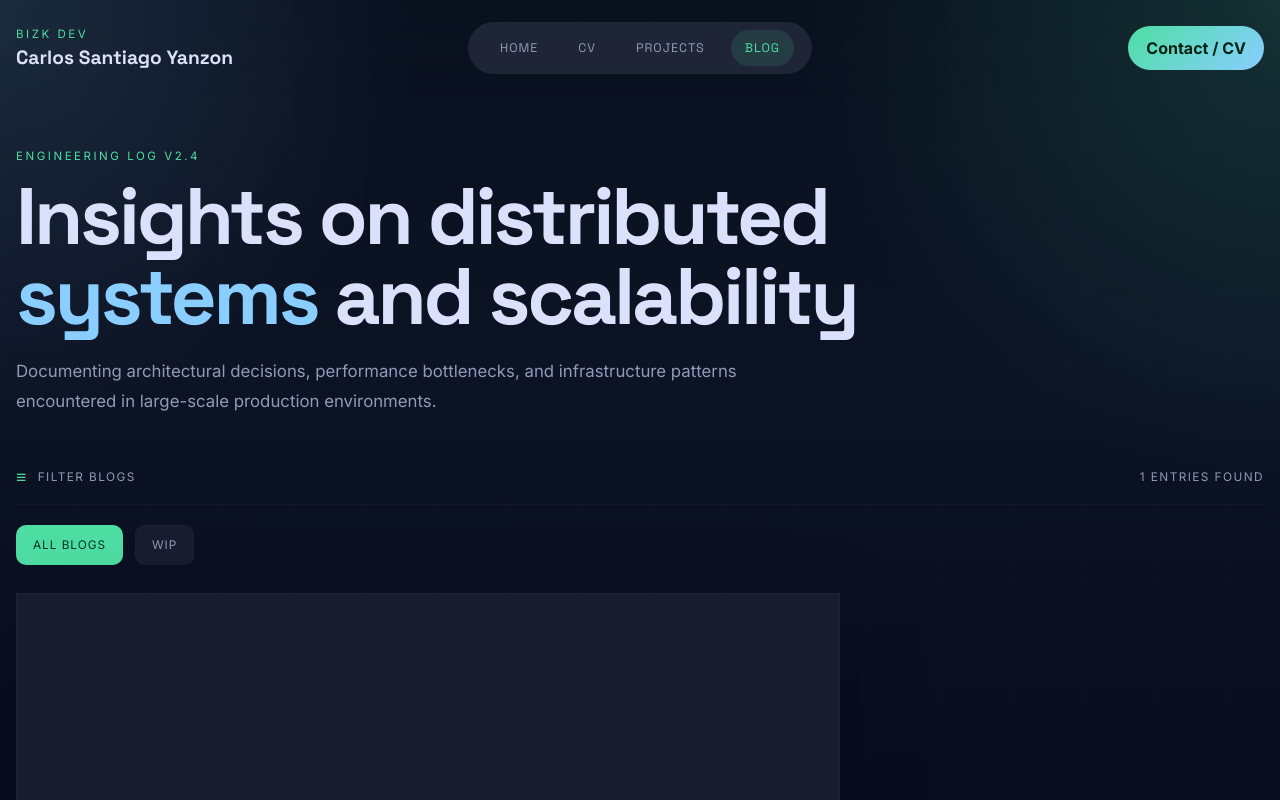
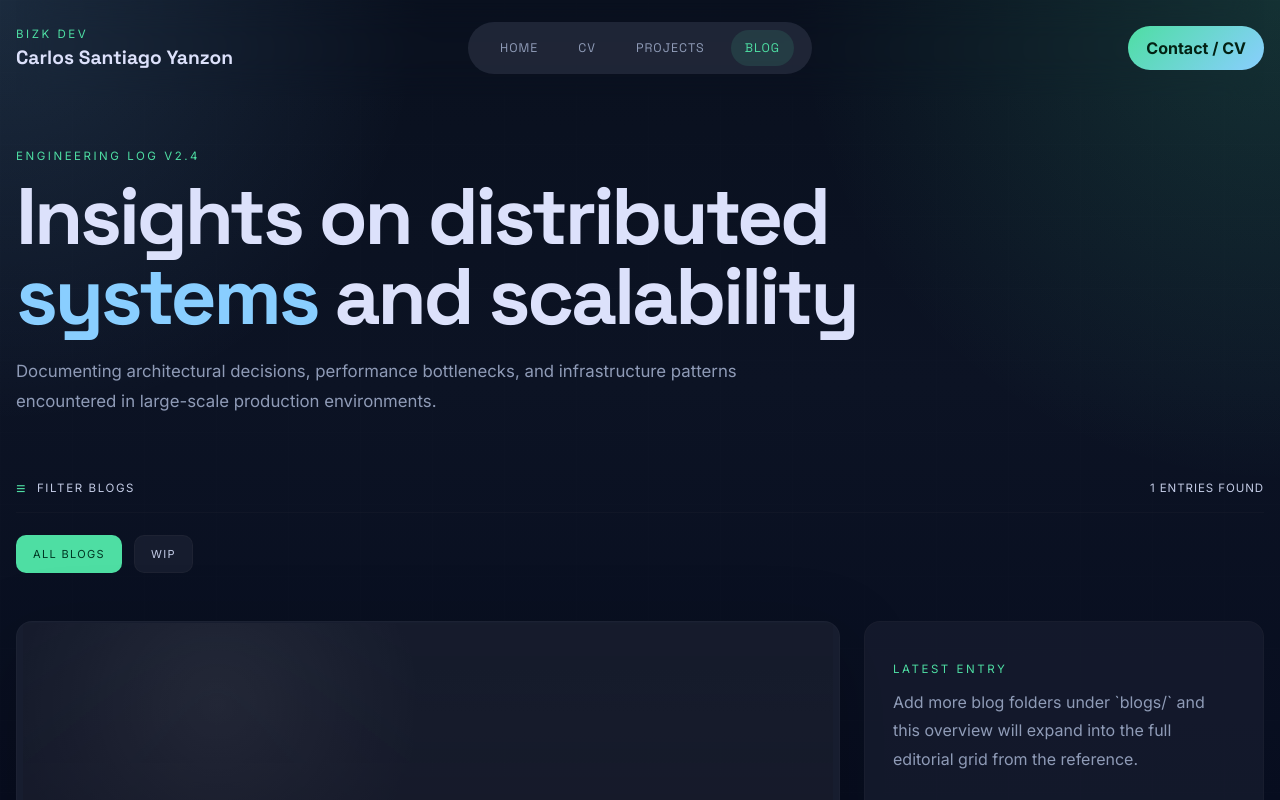
Before and after one commit to bizk/bizk-dev, a React (Vite) app: page / in a window 1280 px wide. Both pictures are taken after a click on the button "Blog". Shown: the top 800 px of the page. Built offline with nearby package versions, Linux system fonts and the light colour scheme.

Commit message:
better blog structure

```diff
--- a/src/App.css
+++ b/src/App.css
@@ -640,23 +640,105 @@
   gap: 24px;
 }
 
+.blog-intro {
+  margin-bottom: 64px;
+}
+
+.blog-intro h1 {
+  max-width: 860px;
+}
+
+.blog-intro p {
+  max-width: 760px;
+  color: var(--color-muted);
+}
+
+.blog-filters {
+  display: grid;
+  gap: 22px;
+  margin-bottom: 48px;
+}
+
+.blog-filters-header {
+  display: flex;
+  align-items: center;
+  justify-content: space-between;
+  gap: 18px;
+  padding-bottom: 16px;
+  border-bottom: 1px solid rgba(69, 70, 77, 0.12);
+}
+
+.blog-filters-label {
+  display: inline-flex;
+  align-items: center;
+  gap: 10px;
+  text-transform: uppercase;
+  letter-spacing: 0.14em;
+  font-size: 0.72rem;
+  color: var(--color-text-soft);
+}
+
+.filter-icon {
+  color: var(--color-tertiary);
+  font-size: 1rem;
+}
+
+.blog-filters-count {
+  color: var(--color-text-soft);
+  text-transform: uppercase;
+  letter-spacing: 0.08em;
+  font-size: 0.72rem;
+}
+
+.blog-filter-pills {
+  display: flex;
+  flex-wrap: wrap;
+  gap: 12px;
+}
+
+.blog-filter-pill {
+  padding: 11px 16px;
+  border-radius: 10px;
+  border: 1px solid rgba(69, 70, 77, 0.16);
+  background: rgba(25, 31, 49, 0.86);
+  color: var(--color-text-soft);
+  text-transform: uppercase;
+  letter-spacing: 0.12em;
+  font-size: 0.69rem;
+  transition: background-color 180ms ease, color 180ms ease, border-color 180ms ease, transform 180ms ease;
+}
+
+.blog-filter-pill:hover {
+  transform: translateY(-1px);
+  background: rgba(35, 41, 60, 0.95);
+  color: var(--color-text);
+}
+
+.blog-filter-pill.is-active {
+  background: var(--color-tertiary);
+  border-color: transparent;
+  color: #003824;
+}
+
 .blog-feature-card,
 .blog-side-card,
 .blog-compact-card,
 .blog-wide-card {
   background: rgba(25, 31, 49, 0.92);
-  border: 1px solid rgba(69, 70, 77, 0.15);
+  border: 1px solid rgba(69, 70, 77, 0.12);
+  border-radius: 16px;
   box-shadow: 0 24px 80px rgba(0, 0, 0, 0.24);
 }
 
 .blog-card-clickable {
   cursor: pointer;
-  transition: transform 180ms ease, border-color 180ms ease, background-color 180ms ease;
+  text-align: left;
+  transition: transform 220ms ease, border-color 220ms ease, background-color 220ms ease;
 }
 
 .blog-card-clickable:hover {
   transform: translateY(-4px);
-  border-color: rgba(78, 222, 163, 0.2);
+  border-color: rgba(78, 222, 163, 0.22);
 }
 
 .blog-feature-card {
@@ -665,10 +747,40 @@
 }
 
 .blog-feature-visual {
+  position: relative;
   aspect-ratio: 16 / 9;
   background-position: center;
   background-size: cover;
   background-repeat: no-repeat;
+  filter: grayscale(1);
+  opacity: 0.45;
+  transition: transform 600ms ease, opacity 320ms ease;
+}
+
+.blog-wide-visual {
+  position: relative;
+  width: 32%;
+  min-height: 280px;
+  background-position: center;
+  background-size: cover;
+  background-repeat: no-repeat;
+  filter: grayscale(1);
+  opacity: 0.34;
+  transition: transform 600ms ease, opacity 320ms ease;
+}
+
+.blog-card-clickable:hover .blog-feature-visual,
+.blog-card-clickable:hover .blog-wide-visual {
+  transform: scale(1.04);
+  opacity: 0.58;
+}
+
+.blog-visual-overlay {
+  position: absolute;
+  inset: 0;
+  background:
+    linear-gradient(180deg, rgba(12, 19, 36, 0.16), rgba(12, 19, 36, 0.68)),
+    radial-gradient(circle at 24% 18%, rgba(137, 206, 255, 0.22), transparent 28%);
 }
 
 .blog-visual-raft {
@@ -682,7 +794,7 @@
 .blog-side-card,
 .blog-compact-card,
 .blog-wide-copy {
-  padding: 28px;
+  padding: 32px;
 }
 
 .blog-feature-copy h2,
@@ -691,6 +803,7 @@
   font-family: var(--font-display);
   font-size: clamp(1.9rem, 3vw, 2.6rem);
   letter-spacing: -0.03em;
+  color: var(--color-text);
 }
 
 .blog-side-card h3,
@@ -699,6 +812,7 @@
   font-family: var(--font-display);
   font-size: 1.35rem;
   letter-spacing: -0.02em;
+  color: var(--color-text);
 }
 
 .blog-feature-copy p,
@@ -720,6 +834,11 @@
   font-size: 0.7rem;
 }
 
+.blog-feature-copy .blog-card-meta,
+.blog-wide-copy .blog-card-meta {
+  margin-bottom: 2px;
+}
+
 .card-tag-primary {
   color: var(--color-primary);
 }
@@ -731,6 +850,11 @@
   align-items: center;
   justify-content: space-between;
   gap: 16px;
+}
+
+.blog-feature-footer,
+.blog-wide-footer {
+  margin-top: 26px;
 }
 
 .blog-card-context,
@@ -741,32 +865,66 @@
   font-size: 0.72rem;
 }
 
+.blog-context-cluster {
+  display: inline-flex;
+  align-items: center;
+  gap: 10px;
+}
+
+.blog-context-icon {
+  width: 32px;
+  height: 32px;
+  display: inline-flex;
+  align-items: center;
+  justify-content: center;
+  border-radius: 999px;
+  background: rgba(0, 26, 41, 0.92);
+  color: var(--color-primary);
+  font-size: 0.95rem;
+}
+
 .blog-side-card {
   grid-column: span 4;
   display: flex;
   flex-direction: column;
   justify-content: space-between;
   gap: 22px;
+}
+
+.blog-side-footer {
+  display: flex;
+  align-items: flex-end;
+  justify-content: space-between;
+  gap: 18px;
+}
+
+.blog-side-tags {
+  display: flex;
+  flex-wrap: wrap;
+  gap: 8px;
+}
+
+.blog-side-pill {
+  padding: 5px 8px;
+  border-radius: 6px;
+  background: rgba(46, 52, 71, 0.96);
+  color: var(--color-text-soft);
+  text-transform: uppercase;
+  letter-spacing: 0.1em;
+  font-size: 0.58rem;
 }
 
 .blog-compact-card {
   grid-column: span 4;
   display: grid;
   gap: 18px;
+  min-height: 280px;
 }
 
 .blog-wide-card {
   grid-column: span 12;
   display: flex;
   overflow: hidden;
-}
-
-.blog-wide-visual {
-  width: 32%;
-  min-height: 280px;
-  background-position: center;
-  background-size: cover;
-  background-repeat: no-repeat;
 }
 
 .blog-visual-edge {
@@ -780,6 +938,21 @@
   flex: 1;
 }
 
+.blog-single-note {
+  grid-column: span 4;
+  align-self: stretch;
+  padding: 28px;
+  border: 1px solid rgba(69, 70, 77, 0.12);
+  border-radius: 16px;
+  background: rgba(21, 27, 45, 0.88);
+  color: var(--color-muted);
+}
+
+.blog-single-note p:last-child {
+  margin: 10px 0 0;
+  line-height: 1.8;
+}
+
 .blog-pagination {
   display: flex;
   align-items: center;
@@ -808,6 +981,7 @@
   background: rgba(25, 31, 49, 0.92);
   border: 1px solid rgba(69, 70, 77, 0.15);
   color: var(--color-muted);
+  border-radius: 16px;
 }
 
 .projects-grid {
--- a/src/App.tsx
+++ b/src/App.tsx
@@ -321,6 +321,7 @@ function App() {
   const sideBlog = filteredBlogPosts[1] ?? null
   const compactBlogs = filteredBlogPosts.slice(2, 5)
   const wideBlog = filteredBlogPosts[5] ?? filteredBlogPosts[compactBlogs.length + 2] ?? null
+  const hasMultipleBlogPages = filteredBlogPosts.length > 6
 
   const navigate = (view: View) => {
     setActiveView(view)
@@ -750,7 +751,9 @@ function App() {
                     <div
                       className="blog-feature-visual"
                       style={featuredBlog.imageUrl ? { backgroundImage: `url(${featuredBlog.imageUrl})` } : undefined}
-                    />
+                    >
+                      <div className="blog-visual-overlay" />
+                    </div>
                     <div className="blog-feature-copy">
                       <div className="blog-card-meta">
                         <span className="card-tag">Featured System</span>
@@ -759,8 +762,13 @@ function App() {
                       <h2>{featuredBlog.title}</h2>
                       <p>{featuredBlog.summary}</p>
                       <div className="blog-feature-footer">
+                        <div className="blog-context-cluster">
+                          <span className="blog-context-icon" aria-hidden="true">
+                            ≈
+                          </span>
                           <span className="blog-card-context">{featuredBlog.category}</span>
-                        <span className="text-action">Read Blog</span>
+                        </div>
+                        <span className="text-action">Read Blog →</span>
                       </div>
                     </div>
                   </button>
@@ -775,12 +783,15 @@ function App() {
                         <h3>{sideBlog.title}</h3>
                         <p>{sideBlog.summary}</p>
                       </div>
-                      <div className="pill-row">
+                      <div className="blog-side-footer">
+                        <div className="blog-side-tags">
                           {sideBlog.tags.map((tag) => (
-                          <span key={`${sideBlog.id}-${tag}`} className="pill">
+                            <span key={`${sideBlog.id}-${tag}`} className="blog-side-pill">
                               {tag}
                             </span>
                           ))}
+                        </div>
+                        <span className="text-action">Read Blog →</span>
                       </div>
                     </button>
                   )}
@@ -809,7 +820,9 @@ function App() {
                       <div
                         className="blog-wide-visual"
                         style={wideBlog.imageUrl ? { backgroundImage: `url(${wideBlog.imageUrl})` } : undefined}
-                      />
+                      >
+                        <div className="blog-visual-overlay" />
+                      </div>
                       <div className="blog-wide-copy">
                         <div className="blog-card-meta">
                           <span className="card-tag">Deep Dive</span>
@@ -819,13 +832,24 @@ function App() {
                         <p>{wideBlog.summary}</p>
                         <div className="blog-wide-footer">
                           <span className="blog-card-context">Technical paper • {wideBlog.readTime}</span>
-                          <span className="text-action">Read Blog</span>
+                          <span className="text-action">Read Blog →</span>
                         </div>
                       </div>
                     </button>
                   )}
+
+                  {!sideBlog && filteredBlogPosts.length === 1 && (
+                    <div className="blog-single-note">
+                      <p className="meta-label">Latest entry</p>
+                      <p>
+                        Add more blog folders under `blogs/` and this overview will expand into the full
+                        editorial grid from the reference.
+                      </p>
+                    </div>
+                  )}
                 </section>
 
+                {hasMultipleBlogPages && (
                   <section className="blog-pagination">
                     <button type="button" className="blog-page-button">
                       ‹
@@ -843,6 +867,7 @@ function App() {
                       ›
                     </button>
                   </section>
+                )}
               </>
             ) : (
               <section className="empty-blog-state">
```
Lines whose indentation alone changed are shown as unchanged.
